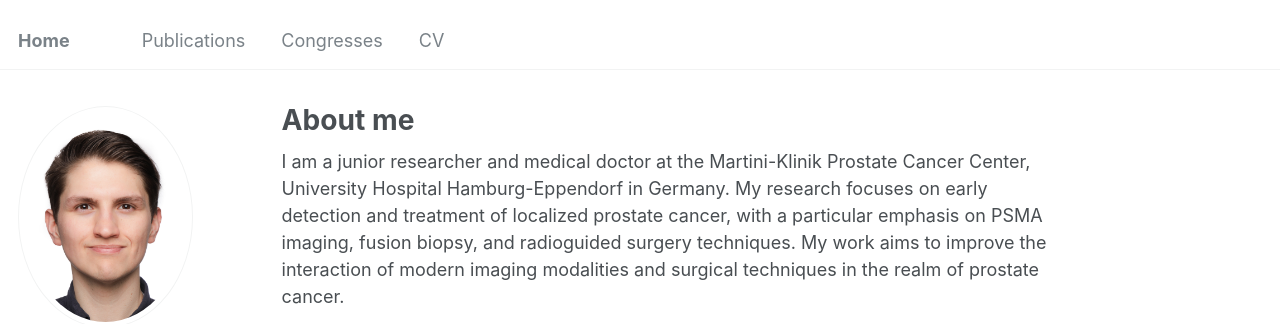
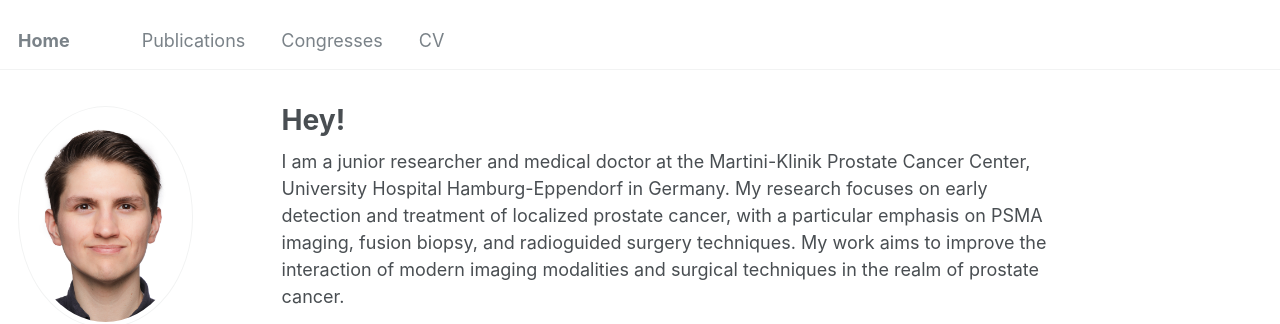
Before and after one commit to ffmed/ffmed.github.io, a Jekyll site: the page built from _pages/about.md, in a window 1280 px wide. Shown: the top 324 px of the page. Built offline with Jekyll 4.4.1, drawn with Linux system fonts in a browser that asks for light colours; some web fonts are replaced.

Commit message:
Update about.md

```diff
--- a/_pages/about.md
+++ b/_pages/about.md
@@ -1,6 +1,6 @@
 ---
 permalink: /
-title: "About me"
+title: "Hey!"
 author_profile: true
 redirect_from:
   - /about/
```
